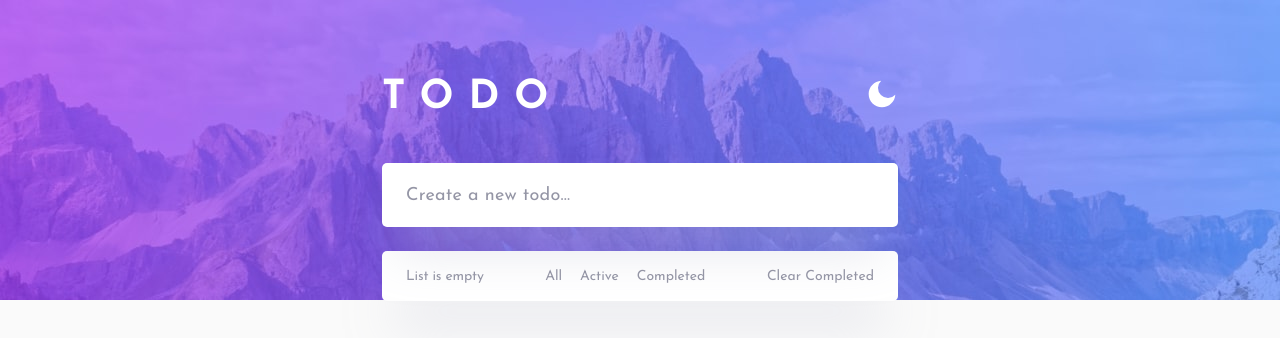
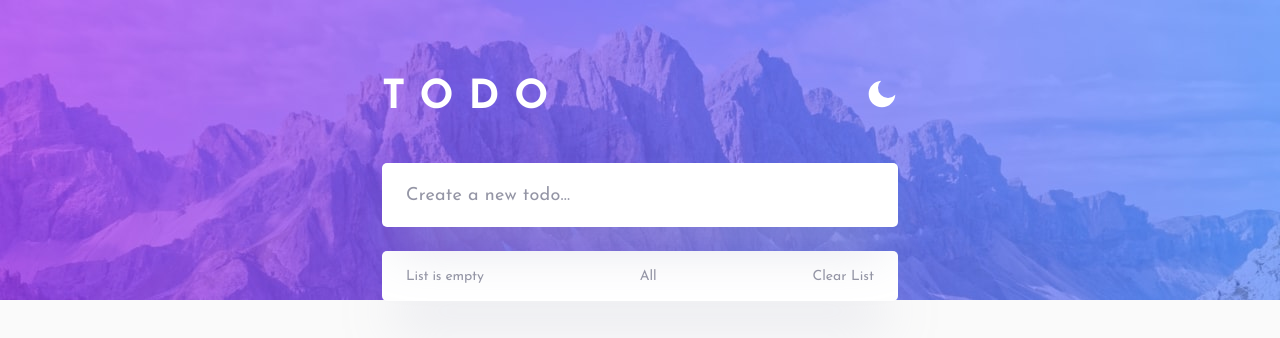
Before and after one commit to EdwinSch/react-todo-app, a React (Vite) app: page / in a window 1280 px wide. Shown: the top 338 px of the page. Built offline with nearby package versions, Linux system fonts and the light colour scheme.

Commit message:
style: some changes

```diff
--- a/src/components/Filters.jsx
+++ b/src/components/Filters.jsx
@@ -1,7 +1,7 @@
 import { useGlobalContext } from "../context";
 
 const Filters = () => {
-  const { filterActiveItems, resetAllItems, filterCompletedItems } =
+  const { items, filterActiveItems, resetAllItems, filterCompletedItems } =
     useGlobalContext();
 
   return (
@@ -13,6 +13,9 @@ const Filters = () => {
       >
         all
       </button>
+
+      {items.length > 0 && (
+        <>
           <button
             className="text-btn filter-btn"
             onClick={filterActiveItems}
@@ -27,6 +30,8 @@ const Filters = () => {
           >
             completed
           </button>
+        </>
+      )}
     </section>
   );
 };
--- a/src/components/ItemsList.jsx
+++ b/src/components/ItemsList.jsx
@@ -4,7 +4,7 @@ import Filters from "./Filters";
 import { useGlobalContext } from "../context";
 
 const ItemsList = () => {
-  const { items } = useGlobalContext();
+  const { items, clearAllItems } = useGlobalContext();
 
   // console.log(items);
 
@@ -18,13 +18,19 @@ const ItemsList = () => {
       {/* User Options */}
       <div className="user-options-container">
         <p className="items-remain">
-          {items.length === 0 ? "List is empty" : `${items.length} items left`}
+          {items.length === 0 ? "List is empty" : `${items.length} items`}
         </p>
+
         <div className="hide-on-mobile">
           <Filters />
         </div>
-        <button className="text-btn clear-completed-btn" type="button">
-          clear completed
+
+        <button
+          className="text-btn clear-list-btn"
+          onClick={clearAllItems}
+          type="button"
+        >
+          clear List
         </button>
       </div>
     </div>
--- a/src/context.jsx
+++ b/src/context.jsx
@@ -91,6 +91,12 @@ export const AppProvider = ({ children }) => {
     setItems(newItems);
   };
 
+  const clearAllItems = () => {
+    const newItems = [];
+    setItems(newItems);
+    setLocalStorage(newItems);
+  };
+
   return (
     <AppContext.Provider
       value={{
@@ -104,6 +110,7 @@ export const AppProvider = ({ children }) => {
         resetAllItems,
         filterActiveItems,
         filterCompletedItems,
+        clearAllItems,
       }}
     >
       {children}
--- a/src/styles/style.css
+++ b/src/styles/style.css
@@ -256,10 +256,11 @@ input[type="text"] {
     font-weight: 400;
     letter-spacing: -0.194px;
   }
-  .clear-completed-btn {
+  .clear-list-btn {
     &:hover,
     &:active {
-      color: red;
+      color: white;
+      background: red;
     }
   }
   @media only screen and (max-width: 500px) {
```
Lines whose indentation alone changed are shown as unchanged.
